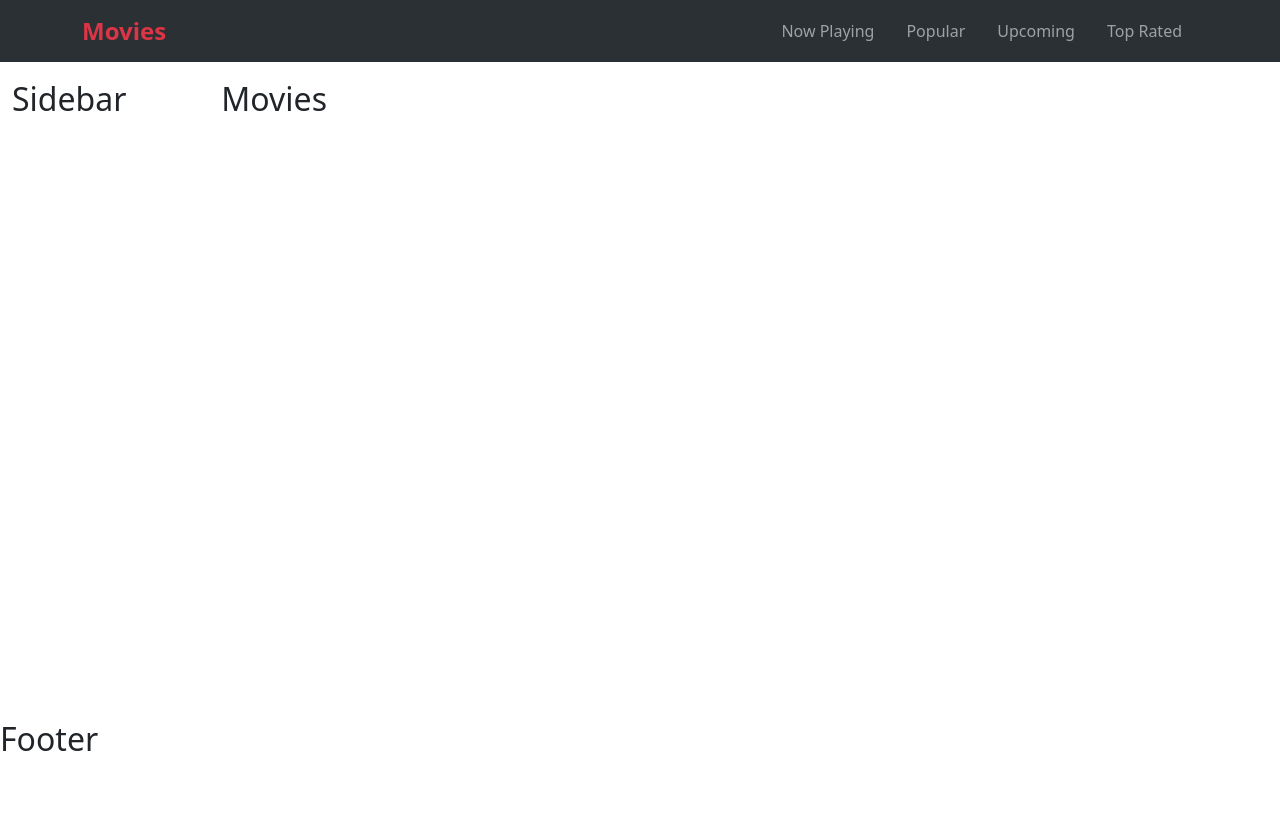
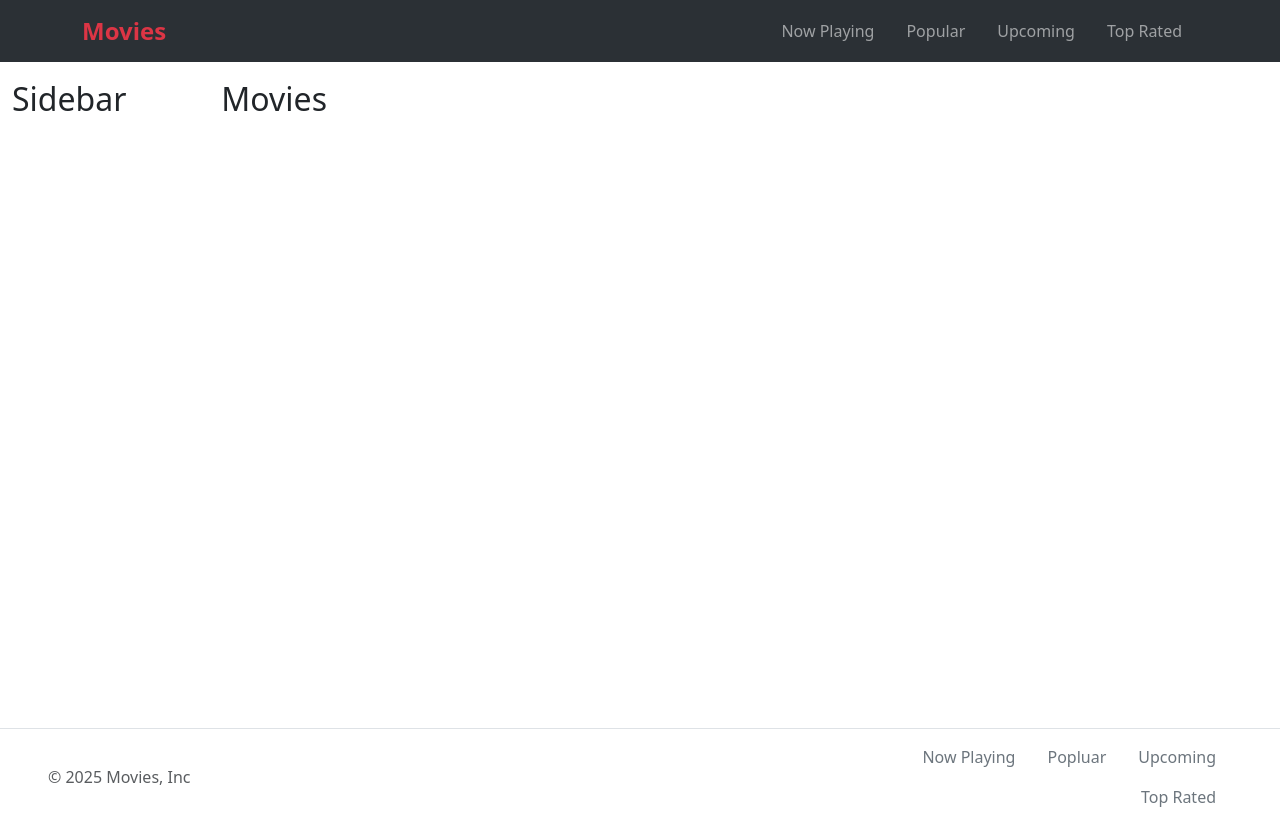
Before and after one commit to mohammedelsayyedcs/React-Movies, a React (Vite) app: page / in a window 1280 px wide. Before the commit the page ends 800 px from the top, so only its background shows below. Built offline with nearby package versions, Linux system fonts and the light colour scheme.

Commit message:
Implement Footer.jsx

```diff
--- a/src/Components/Footer/Footer.css
+++ b/src/Components/Footer/Footer.css
@@ -1,3 +1,4 @@
 .footer {
-    min-height: 10vh;
+    min-height: 5vh;
+    height: 3vh;
 }
--- a/src/Components/Footer/Footer.jsx
+++ b/src/Components/Footer/Footer.jsx
@@ -1,10 +1,38 @@
-import React from 'react'
-import './Footer.css'
+import React from "react";
+import "./Footer.css";
+import { NavLink } from "react-router-dom";
 
 export default function Footer() {
-  return (
-    <div className='footer'>
-        <h2>Footer</h2>
-    </div>
-  )
+    return (
+        <div className="footer">
+            <footer className="d-flex flex-wrap justify-content-between align-items-center py-2 my-2 border-top">
+                <p className="col-md-4 mb-0 text-body-secondary ms-5">
+                    © 2025 Movies, Inc
+                </p>
+                <ul className="nav col-md-4 justify-content-end me-5">
+
+                    <li className="nav-item">
+                        <NavLink to={'now-playing'} className="nav-link text-decoration-none text-secondary">
+                            Now Playing
+                        </NavLink>
+                    </li>
+                    <li className="nav-item">
+                        <NavLink to={'popular'} className="nav-link text-decoration-none text-secondary">
+                            Popluar
+                        </NavLink>
+                    </li>
+                    <li className="nav-item">
+                        <NavLink to={'upcoming'} className="nav-link text-decoration-none text-secondary">
+                            Upcoming
+                        </NavLink>
+                    </li>
+                    <li className="nav-item">
+                        <NavLink to={'top-rated'} className="nav-link text-decoration-none text-secondary">
+                            Top Rated
+                        </NavLink>
+                    </li>
+                </ul>
+            </footer>
+        </div>
+    );
 }
```
